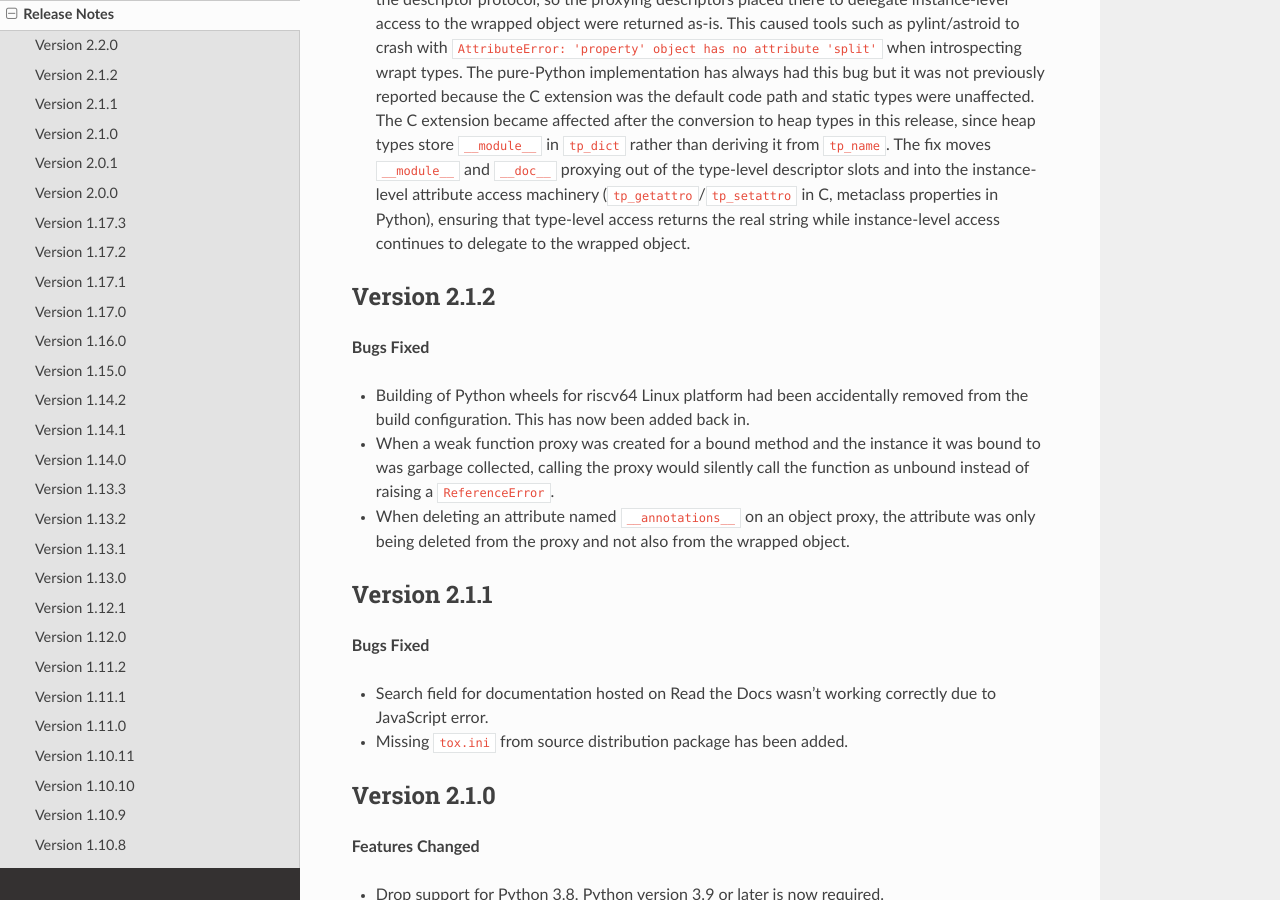
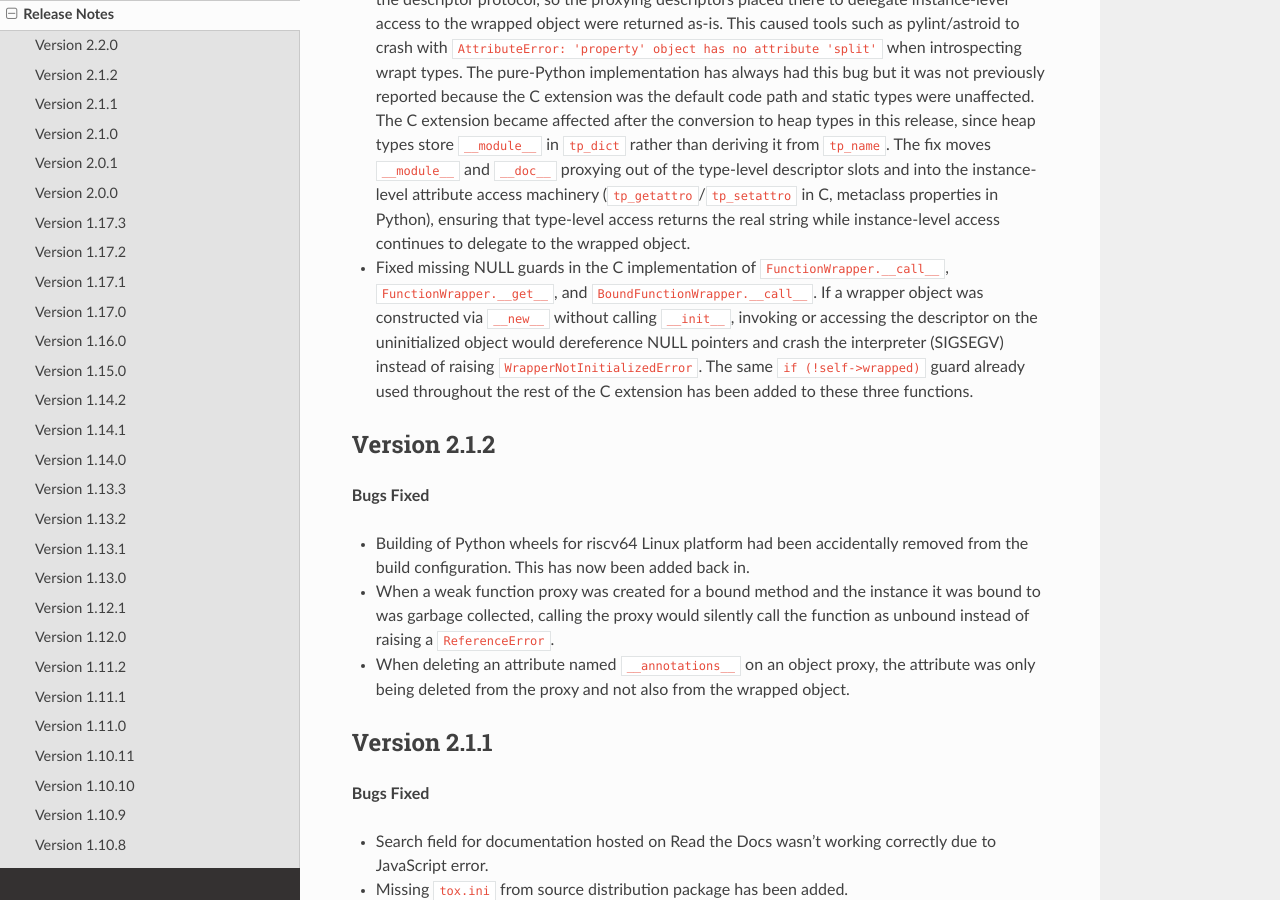
Before and after one commit to GrahamDumpleton/wrapt, a Sphinx documentation site: the page built from docs/changes.rst, in a window 1280 px wide and 900 px high, scrolled down 3164 px. Built offline with Sphinx 7.4.7 and the Read the Docs theme 3.1.0, drawn with Linux system fonts in a browser that asks for light colours.

Commit message:
Fix missing NULL guards in C extension call and descriptor slots
The C extension's WraptFunctionWrapperBase_call, WraptFunctionWrapperBase_descr_get,
and WraptBoundFunctionWrapper_call functions were missing the standard
if (!self->object_proxy.wrapped) NULL guard that other slots use. If a wrapper object
was constructed via __new__ without calling __init__, calling or accessing the
descriptor on the uninitialized object would dereference NULL pointers, resulting in a
crash (SIGSEGV) rather than raising WrapperNotInitializedError. Added the same guard
pattern already used throughout the rest of the C extension to these three functions.

Closes #333

```diff
--- a/docs/changes.rst
+++ b/docs/changes.rst
@@ -186,6 +186,16 @@ their help is much appreciated.
   (``tp_getattro``/``tp_setattro`` in C, metaclass properties in Python),
   ensuring that type-level access returns the real string while instance-level
   access continues to delegate to the wrapped object.
+
+* Fixed missing NULL guards in the C implementation of
+  ``FunctionWrapper.__call__``, ``FunctionWrapper.__get__``, and
+  ``BoundFunctionWrapper.__call__``. If a wrapper object was constructed via
+  ``__new__`` without calling ``__init__``, invoking or accessing the
+  descriptor on the uninitialized object would dereference NULL pointers and
+  crash the interpreter (SIGSEGV) instead of raising
+  ``WrapperNotInitializedError``. The same ``if (!self->wrapped)`` guard
+  already used throughout the rest of the C extension has been added to these
+  three functions.
 
 Version 2.1.2
 -------------
```
Also changed, not shown: 1 other file.
